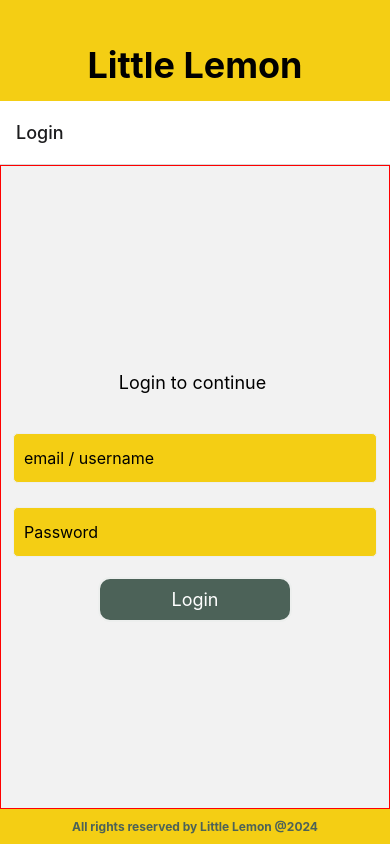
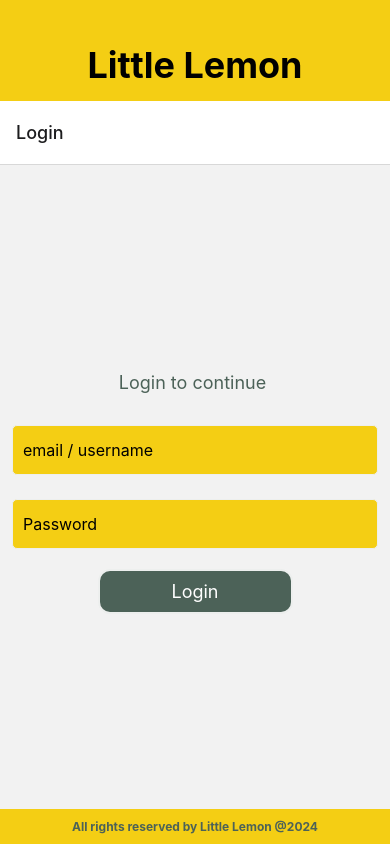
Before and after one commit to ravraw/meta_react_native, a React Native app: screen / in a window 390 px wide. Built offline with nearby package versions, Linux system fonts and the light colour scheme.

Commit message:
Updated Login screen styles

```diff
--- a/screens/LoginScreen.js
+++ b/screens/LoginScreen.js
@@ -52,13 +52,13 @@
   formContainer: {
     flex: 1,
     justifyContent: "center",
-    borderWidth: 1,
-    borderColor: "red",
+    // borderWidth: 1,
+    // borderColor: "red",
   },
   regularText: {
     fontSize: 18,
     padding: 20,
-    marginVertical: 8,
+    color: "#4c6258",
     textAlign: "center",
   },
   username: {
```
